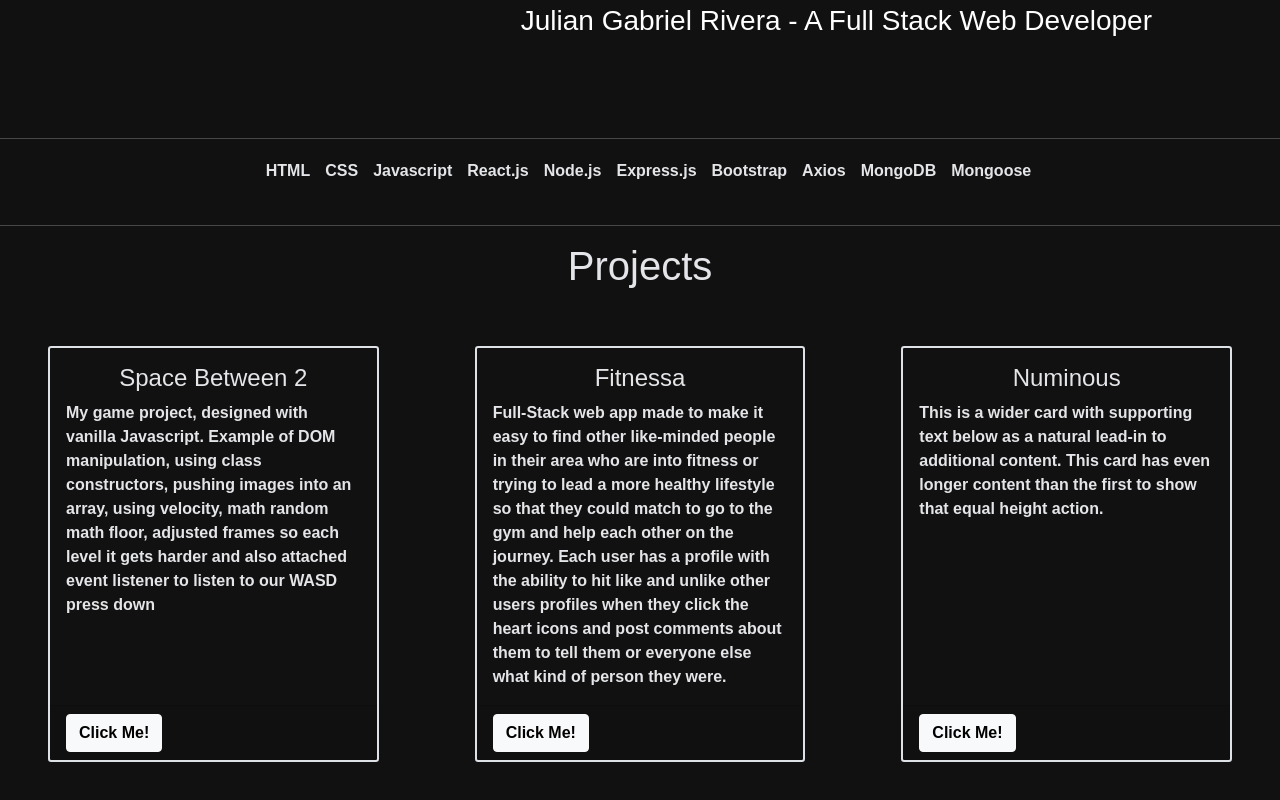
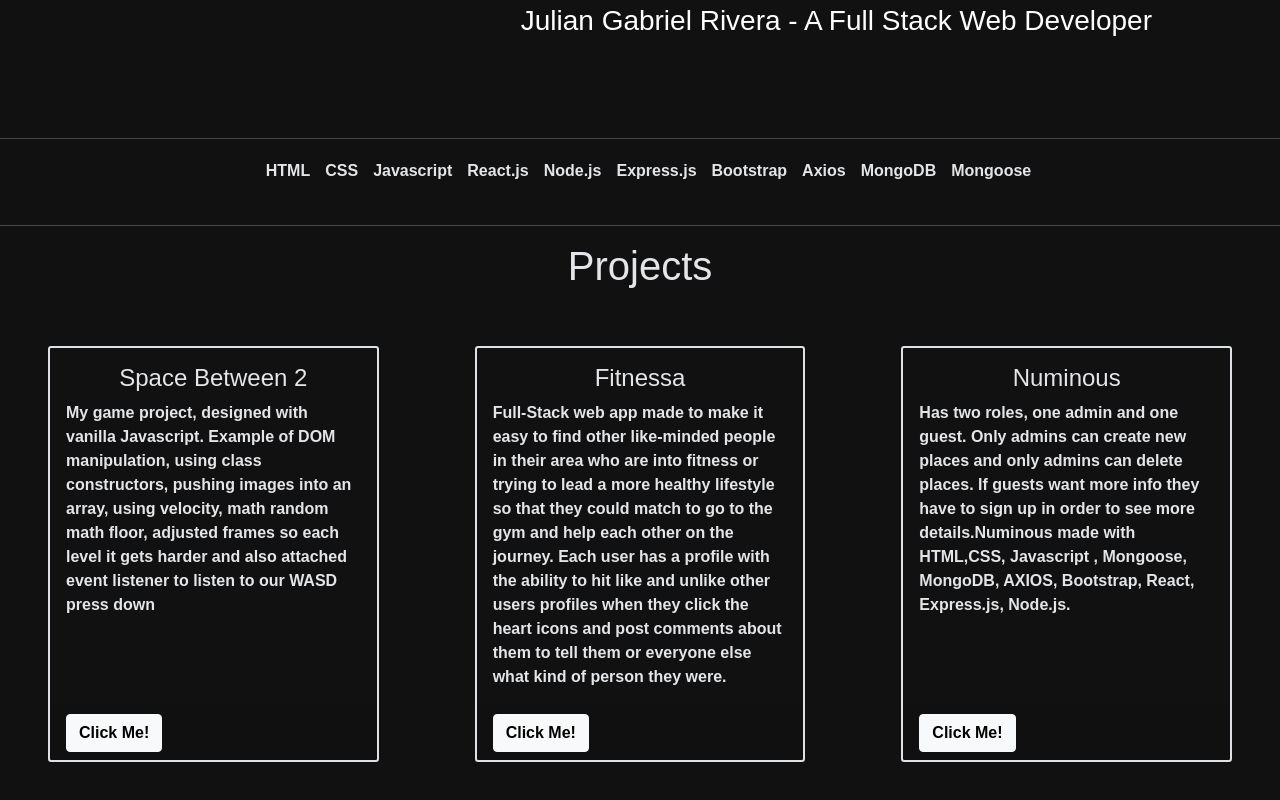
Before and after one commit to JulianGabrielRivera/my-portfolio, a React (Create React App) app: page /portfolio in a window 1280 px wide. Shown: the part 518-1318 px from the top of the page. Built offline with nearby package versions, Linux system fonts and the light colour scheme.

Commit message:
numinous

```diff
--- a/src/pages/Portfolio.jsx
+++ b/src/pages/Portfolio.jsx
@@ -80,9 +80,11 @@ function Portfolio() {
               Numinous
             </h4>
             <p class='card-text'>
-              This is a wider card with supporting text below as a natural
-              lead-in to additional content. This card has even longer content
-              than the first to show that equal height action.
+              Has two roles, one admin and one guest. Only admins can create new
+              places and only admins can delete places. If guests want more info
+              they have to sign up in order to see more details.Numinous made
+              with HTML,CSS, Javascript , Mongoose, MongoDB, AXIOS, Bootstrap,
+              React, Express.js, Node.js.
             </p>
           </div>
           <div class='card-footer'>
```
